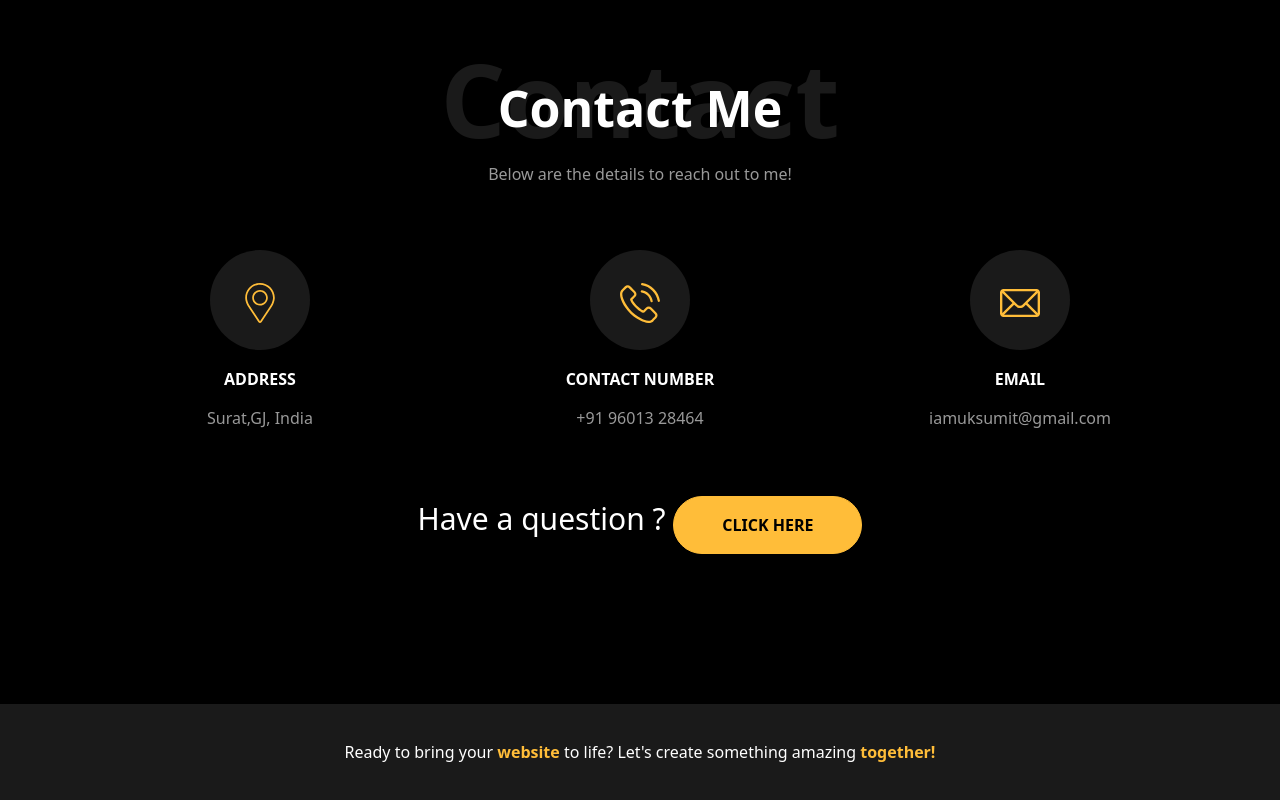
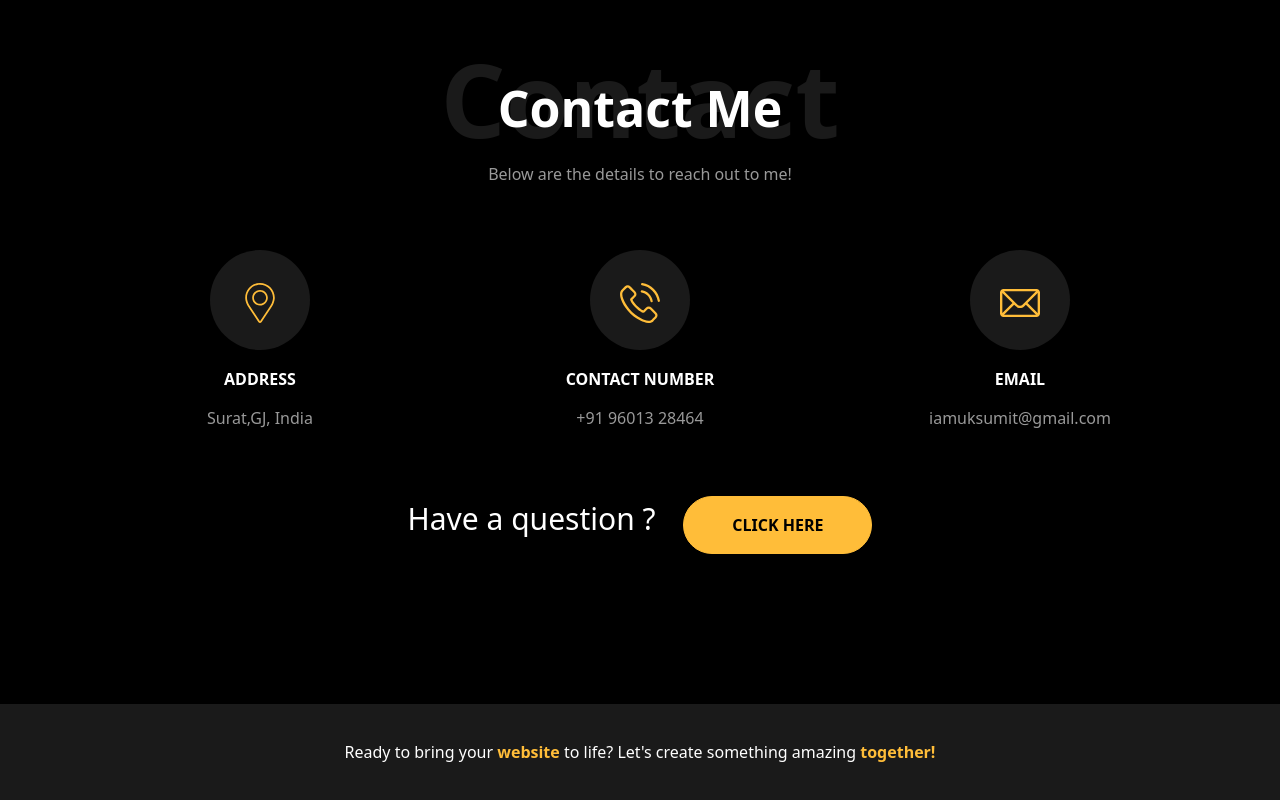
Before and after one commit to sumit-umak/port-2, a plain HTML site: page index.html in a window 1280 px wide. Shown: the part 5420-6220 px from the top of the page. Drawn offline with nearby package versions, Linux system fonts and the light colour scheme.

Commit message:
Update style.css

```diff
--- a/style.css
+++ b/style.css
@@ -493,7 +493,9 @@ footer p span{
   font-weight: 500;
   color: #fff;
 }
-
+.form-section a{
+  margin-left: 20px;
+}
 
 
 
```
